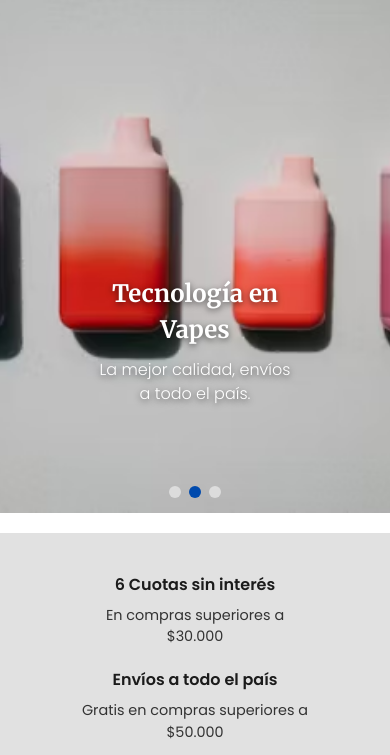
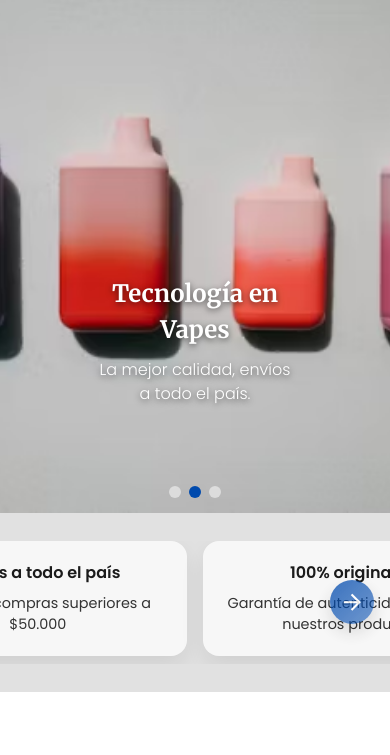
Before and after one commit to AlexFilchel/Pagina-Vesper, a plain HTML site: page Frontend/index.html in a window 390 px wide. Shown: the part 89-844 px from the top of the page. Drawn offline with nearby package versions, Linux system fonts and the light colour scheme.

Commit message:
Improve mobile benefits carousel

```diff
--- a/Frontend/css/style.css
+++ b/Frontend/css/style.css
@@ -735,6 +735,83 @@ body {
   width: 1px;
   background: rgba(0, 0, 0, 0.2);
 }
+
+.benefits__scroll-indicator {
+  display: none;
+}
+
+@media (max-width: 768px) {
+  .benefits {
+    position: relative;
+    padding: 28px 0;
+    margin-top: 0;
+  }
+
+  .benefits .container {
+    gap: 16px;
+    flex-wrap: nowrap;
+    overflow-x: auto;
+    scroll-snap-type: x mandatory;
+    scroll-padding-left: clamp(16px, 5vw, 32px);
+    padding-bottom: 8px;
+  }
+
+  .benefits .container::-webkit-scrollbar {
+    display: none;
+  }
+
+  .benefit {
+    flex: 0 0 85%;
+    max-width: 85%;
+    scroll-snap-align: start;
+    background: #f7f7f7;
+    padding: 20px;
+    border-radius: 16px;
+    box-shadow: 0 10px 25px rgba(0, 0, 0, 0.08);
+  }
+
+  .benefit:not(:last-child)::after {
+    display: none;
+  }
+
+  .benefits__scroll-indicator {
+    display: flex;
+    align-items: center;
+    justify-content: center;
+    position: absolute;
+    top: 50%;
+    right: clamp(8px, 4vw, 24px);
+    transform: translateY(-50%);
+    width: 44px;
+    height: 44px;
+    border-radius: 50%;
+    background: linear-gradient(135deg, rgba(0, 74, 173, 0.9), rgba(0, 74, 173, 0.65));
+    color: #ffffff;
+    box-shadow: 0 8px 18px rgba(0, 0, 0, 0.15);
+    border: none;
+    opacity: 0;
+    pointer-events: none;
+    transition: opacity 0.3s ease, transform 0.3s ease;
+  }
+
+  .benefits__scroll-indicator .material-symbols-outlined {
+    font-size: 1.6rem;
+  }
+
+  .benefits__scroll-indicator.is-active {
+    opacity: 0.85;
+    pointer-events: auto;
+  }
+
+  .benefits__scroll-indicator.is-active:active {
+    transform: translateY(-50%) scale(0.96);
+  }
+
+  .benefits__scroll-indicator.is-hidden {
+    opacity: 0;
+    pointer-events: none;
+  }
+}
 /* =======================
    Categorías
 ======================= */
--- a/Frontend/index.html
+++ b/Frontend/index.html
@@ -246,6 +246,9 @@
           <p>En efectivo y transferencia bancaria</p>
         </article>
       </div>
+      <button class="benefits__scroll-indicator" type="button" aria-hidden="true" tabindex="-1">
+        <span class="material-symbols-outlined" aria-hidden="true">arrow_forward</span>
+      </button>
     </section>
 
     <!-- Categorías -->
--- a/Frontend/javaScript/main.js
+++ b/Frontend/javaScript/main.js
@@ -334,6 +334,62 @@ document.addEventListener("DOMContentLoaded", () => {
 
   window.addEventListener("resize", handleResize);
   handleResize();
+
+  /* ===========================
+     🔹 Carrusel de beneficios en mobile
+  =========================== */
+  const benefitsContainer = document.querySelector(".benefits .container");
+  const benefitsIndicator = document.querySelector(".benefits__scroll-indicator");
+  const benefitsMediaQuery = window.matchMedia("(max-width: 768px)");
+
+  if (benefitsContainer && benefitsIndicator) {
+    const updateIndicatorVisibility = () => {
+      if (!benefitsMediaQuery.matches) return;
+
+      const tolerance = 4;
+      const isAtEnd = benefitsContainer.scrollLeft + benefitsContainer.clientWidth >= benefitsContainer.scrollWidth - tolerance;
+      benefitsIndicator.classList.toggle("is-hidden", isAtEnd);
+    };
+
+    const updateIndicatorState = () => {
+      if (!benefitsMediaQuery.matches) {
+        benefitsIndicator.classList.remove("is-active", "is-hidden");
+        return;
+      }
+
+      const hasOverflow = benefitsContainer.scrollWidth > benefitsContainer.clientWidth + 1;
+      benefitsIndicator.classList.toggle("is-active", hasOverflow);
+      if (!hasOverflow) {
+        benefitsIndicator.classList.remove("is-hidden");
+      } else {
+        updateIndicatorVisibility();
+      }
+    };
+
+    benefitsContainer.addEventListener("scroll", updateIndicatorVisibility, { passive: true });
+
+    benefitsIndicator.addEventListener("click", (event) => {
+      if (!benefitsMediaQuery.matches) return;
+      event.preventDefault();
+
+      const firstCard = benefitsContainer.querySelector(".benefit");
+      const cardWidth = firstCard ? firstCard.getBoundingClientRect().width : benefitsContainer.clientWidth * 0.85;
+      benefitsContainer.scrollBy({ left: cardWidth, behavior: "smooth" });
+    });
+
+    const onMediaChange = () => {
+      if (!benefitsMediaQuery.matches) {
+        benefitsContainer.scrollTo({ left: 0 });
+      }
+      updateIndicatorState();
+    };
+
+    benefitsMediaQuery.addEventListener("change", onMediaChange);
+    window.addEventListener("resize", updateIndicatorState);
+    window.addEventListener("load", updateIndicatorState);
+
+    updateIndicatorState();
+  }
 
   const currencyFormatter = new Intl.NumberFormat("es-AR", {
     style: "currency",
```
